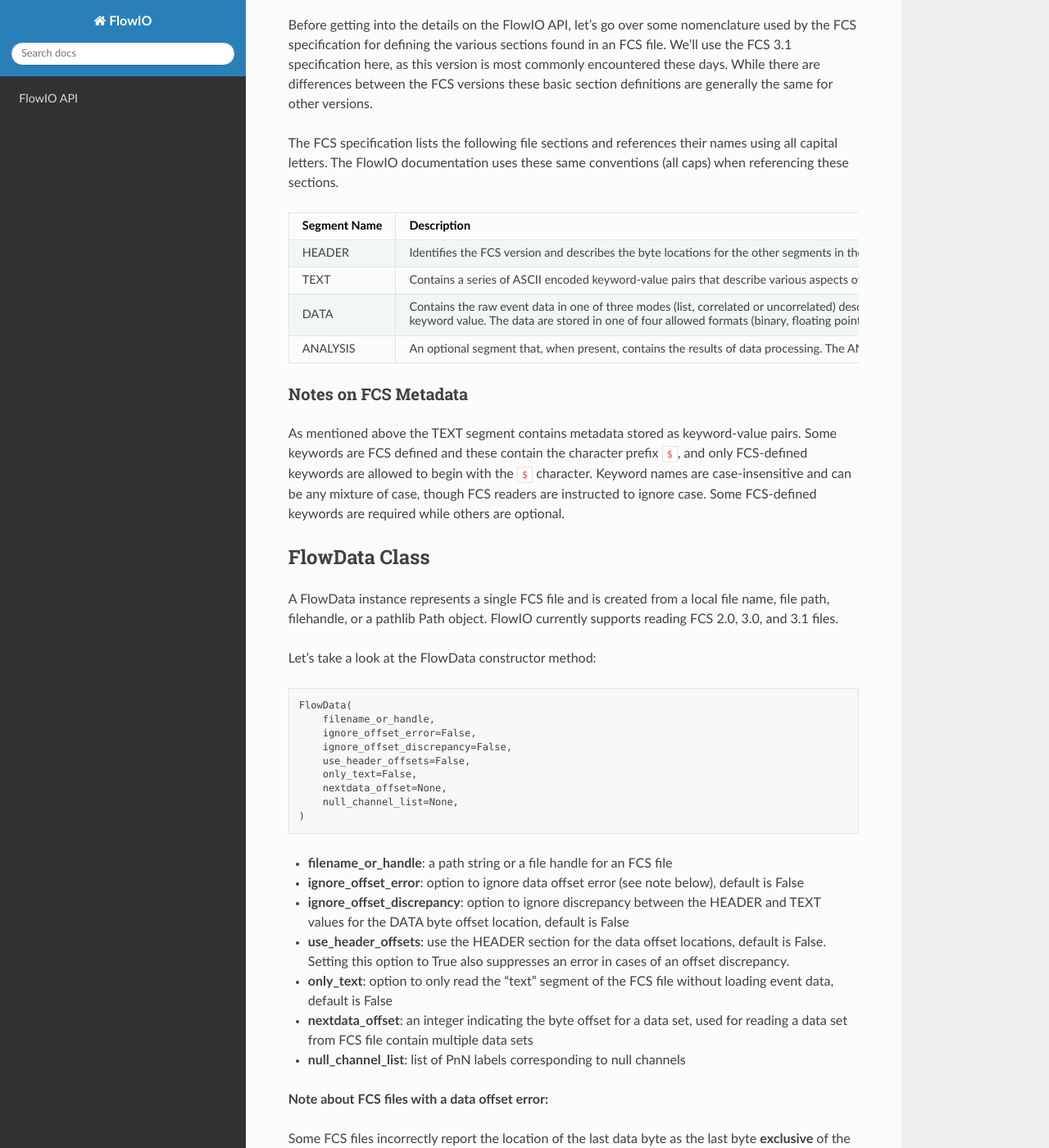
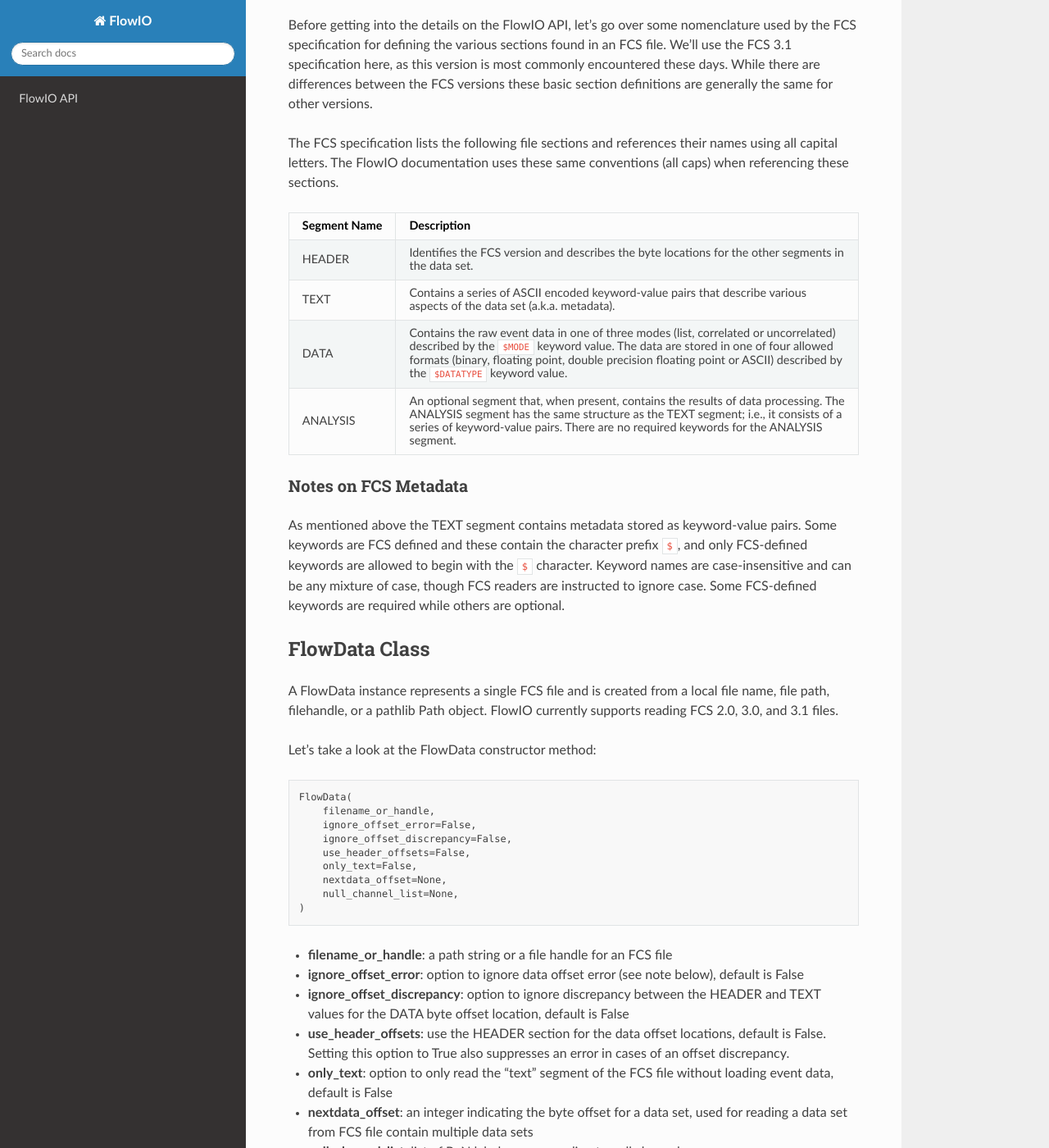
Before and after one commit to whitews/FlowIO, a Sphinx documentation site: the page built from docs/notebooks/flowio_tutorial.ipynb, in a window 1280 px wide and 1400 px high, scrolled down 978 px. Shown: the whole window at 82% size. Built offline with Sphinx 7.4.7 and the Read the Docs theme 3.1.0, drawn with Linux system fonts in a browser that asks for light colours.

Commit message:
attempt to fix wide tables on RTD

```diff
--- a/docs/_static/css/custom.css
+++ b/docs/_static/css/custom.css
@@ -19,3 +19,11 @@
 dd.field-even {
     padding-top: 27px;
 }
+
+/*
+For RTD tables from Markdown, force tables to wrap-around
+so they don't scroll horizontally.
+*/
+.wy-table-responsive table td, .wy-table-responsive table th {
+    white-space: unset !important;
+}
```
